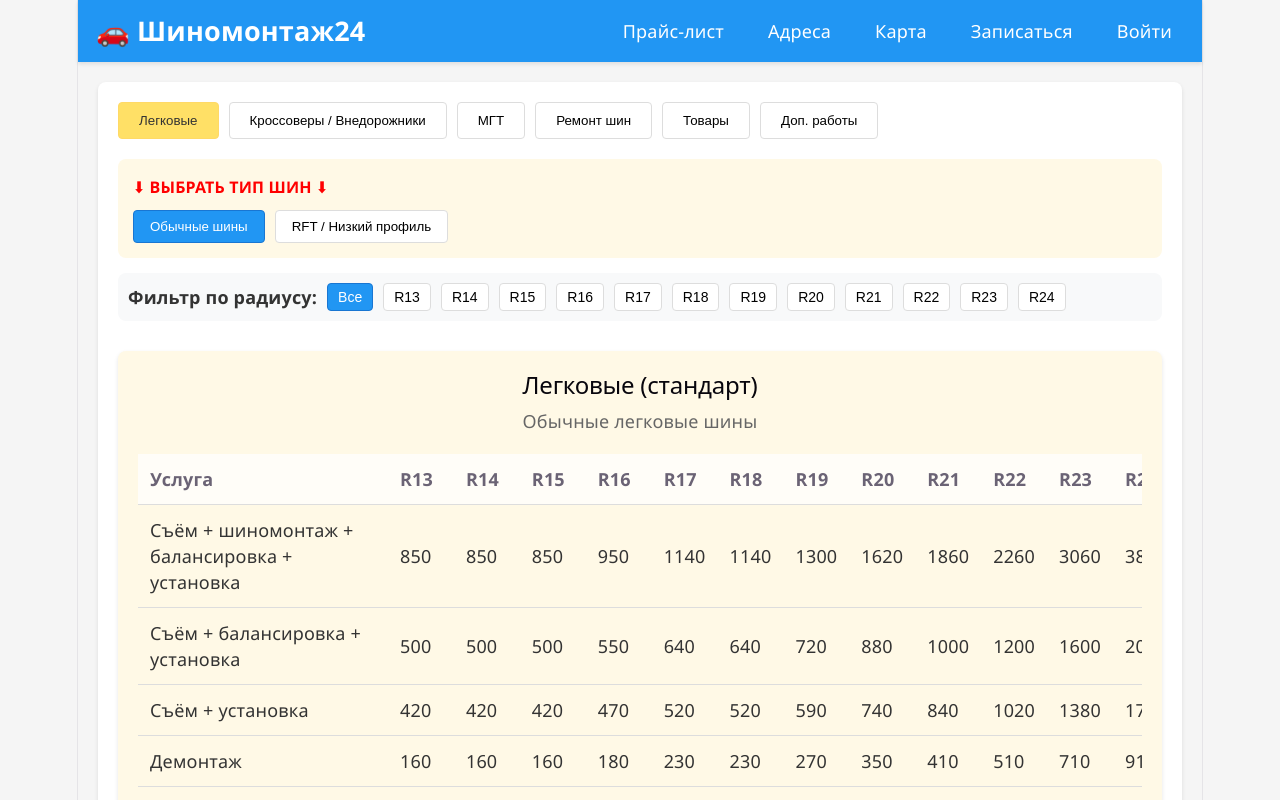
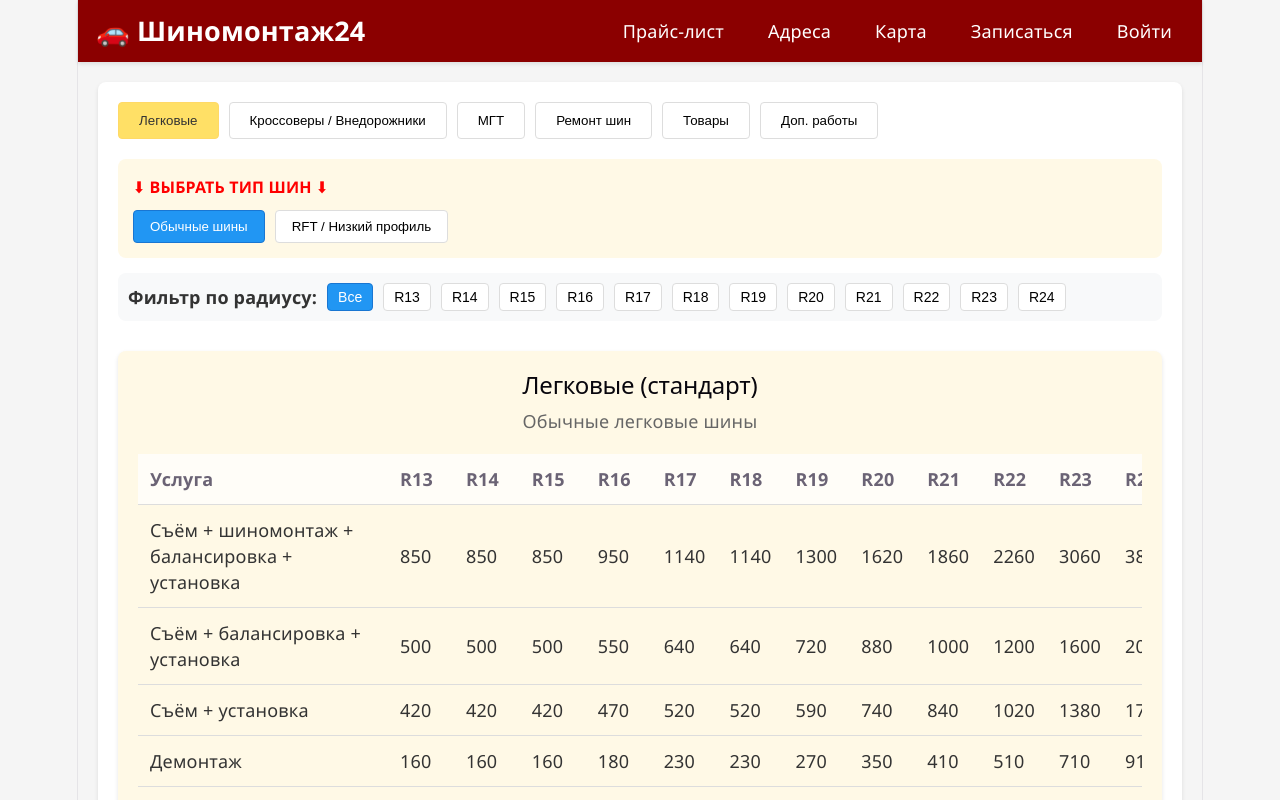
Before and after one commit to michatl-dev-droid/shinomontazh-app, a React (Vite) app in the folder client/: page / in a window 1280 px wide. Shown: the top 800 px of the page. Built offline with nearby package versions, Linux system fonts and the light colour scheme.

Commit message:
Change navbar color to dark red

```diff
--- a/client/src/App.css
+++ b/client/src/App.css
@@ -23,7 +23,7 @@ h1 {
 
 /* Навигация */
 .navbar {
-  background-color: #2196F3;
+  background-color: #8B0000;  /* темно-красный */
   padding: 1rem;
   box-shadow: 0 2px 4px rgba(0,0,0,0.1);
 }
```
